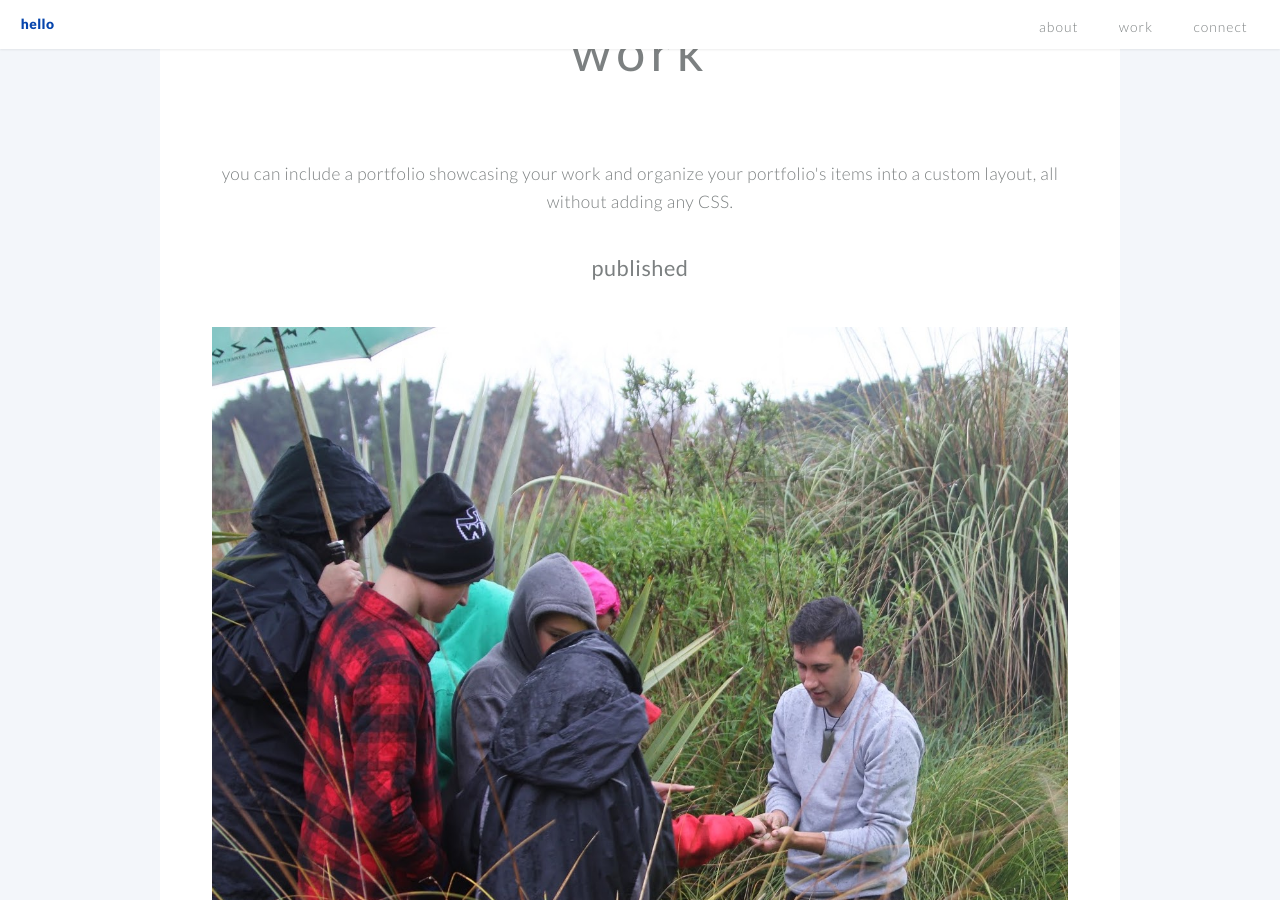
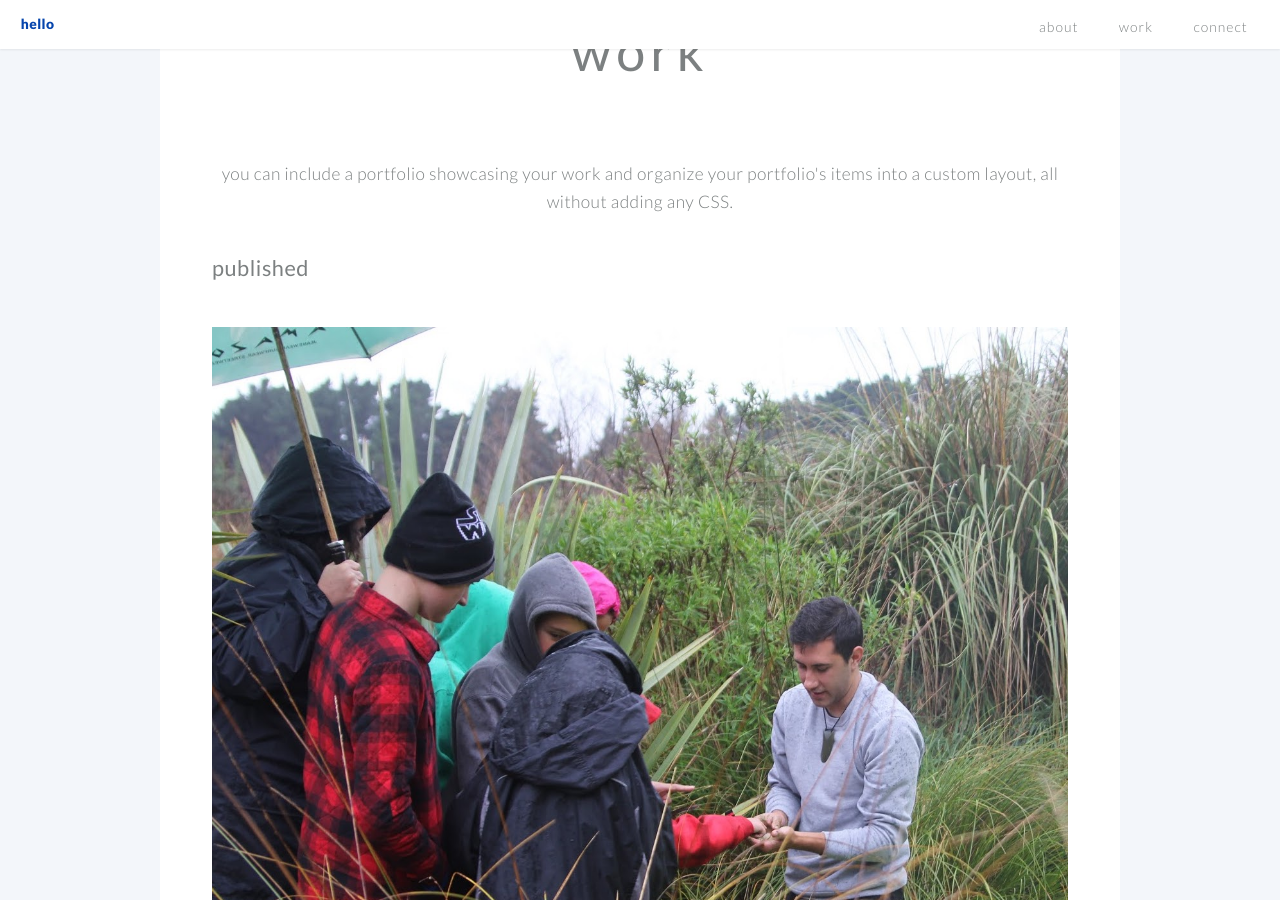
Before and after one commit to aislingrayne/aislingrayne.github.io, a Jekyll site: the page built from index.md, in a window 1280 px wide and 900 px high, scrolled down 1964 px. Built offline with Jekyll 4.4.1, drawn with Linux system fonts in a browser that asks for light colours.

Commit message:
Update hello-default.html

```diff
--- a/_layouts/hello-default.html
+++ b/_layouts/hello-default.html
@@ -124,7 +124,7 @@
                 <div class="row">
 
                           <div class="12u">
-                              <h3 style="margin-bottom:2em; font-size:1.25em"><strong>{{ categories.category}}</strong></h3>
+                              <h3 style="margin-bottom:2em; text-align:left; font-size:1.25em"><strong>{{ categories.category}}</strong></h3>
                           </div>
 
                           {% for items in categories.items %}
```
